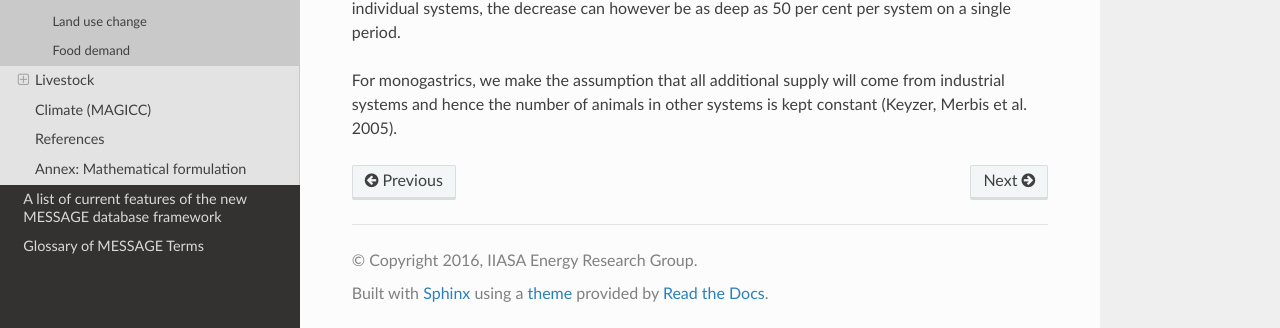
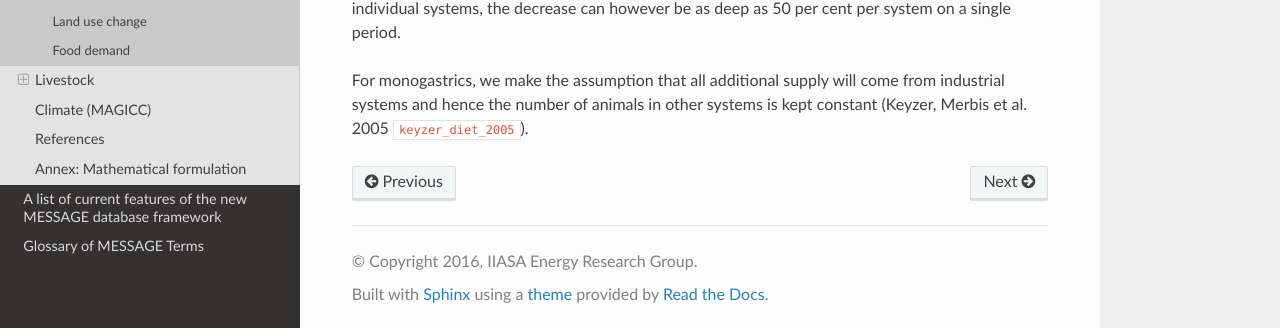
Before and after one commit to yiyi1991/message-ix-models, a Sphinx documentation site: the page built from doc/global/source/message_globiom/land_use/index.rst, in a window 1280 px wide and 900 px high, scrolled down 7705 px. Shown: the part 569-897 px from the top of the window. Built offline with Sphinx 7.4.7 and the Read the Docs theme 2.0.0, drawn with Linux system fonts in a browser that asks for light colours; pages that are not in the unit, such as notebooks, are missing from menus; cross-references to code outside the pages are shown as plain code.

Commit message:
citation

```diff
--- a/doc/global/source/message_globiom/land_use/index.rst
+++ b/doc/global/source/message_globiom/land_use/index.rst
@@ -89,4 +89,4 @@ In general, the number of animals of a given species and production type in a pa
 
 Herd dynamics constraints need however to be respected. First, dairy herds are constituted of adult females and followers, and expansion therefore occurs in predefined proportions in the two groups. Moreover, for regions where the specialized meat herds are insignificant (no suckler cows), expansion of meat animals (surplus heifers and males) is also assumed proportional in size to the dairy herd. The ruminants in urban systems are not allowed to expand because this category is not well known and because it is fairly constrained by available space in growing cities. Finally, we do not consider decrease of animals per system and production type higher than 15 per cent per 10 years period, and no increase by more than 100 per cent on the same period. At the level of individual systems, the decrease can however be as deep as 50 per cent per system on a single period.
 
-For monogastrics, we make the assumption that all additional supply will come from industrial systems and hence the number of animals in other systems is kept constant (Keyzer, Merbis et al. 2005).
+For monogastrics, we make the assumption that all additional supply will come from industrial systems and hence the number of animals in other systems is kept constant (Keyzer, Merbis et al. 2005 :cite:`keyzer_diet_2005`).
```
